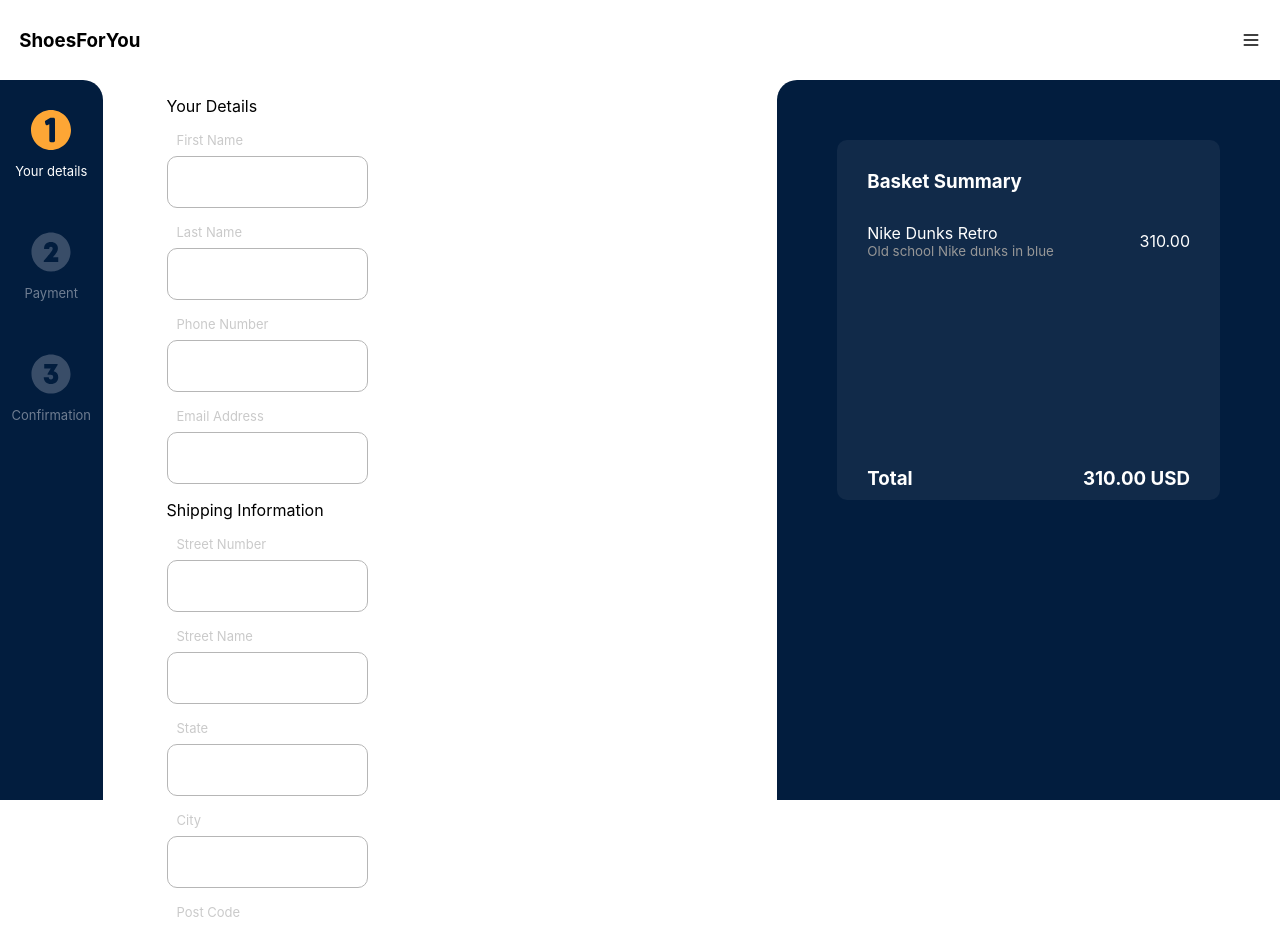
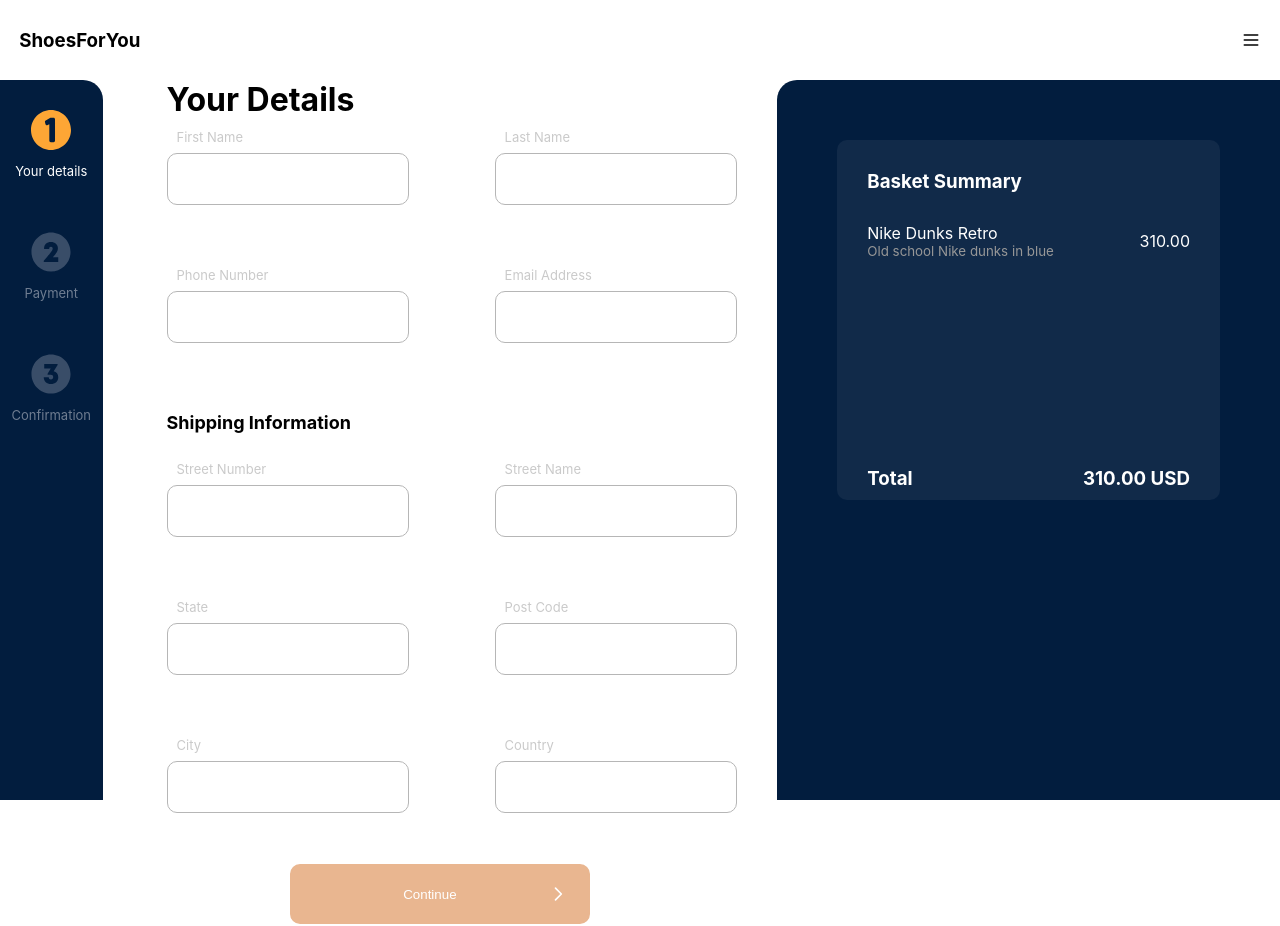
Before and after one commit to clyanide/airwallex-checkout-sample-ui, a React (Create React App) app: page /checkout in a window 1280 px wide. Shown: the top 926 px of the page. Built offline with nearby package versions, Linux system fonts and the light colour scheme.

Commit message:
style details page

```diff
--- a/src/components/checkout/YourDetails/YourDetails.module.scss
+++ b/src/components/checkout/YourDetails/YourDetails.module.scss
@@ -3,3 +3,61 @@
   padding-left: 5%;
   padding-right: 5%;
 }
+
+.heading {
+  font-size: xx-large;
+  font-weight: bold;
+  padding: 0px;
+  margin: 0;
+  padding: 0;
+}
+
+.subheading {
+  font-size: large;
+  font-weight: bold;
+}
+
+.fields {
+  display: flex;
+  flex-direction: column;
+}
+
+.buttons {
+  width: 100%;
+  display: flex;
+  flex-direction: row;
+  justify-content: center;
+}
+
+.row {
+  margin-top: 10px;
+  display: flex;
+  flex-direction: row;
+  justify-content: space-between;
+  p {
+    font-size: smaller;
+    color: red;
+    padding-left: 5px;
+    height: 25px;
+  }
+}
+
+.row1 {
+  width: 40%;
+}
+
+.row2 {
+  width: 40%;
+}
+
+.row3 {
+  width: 40%;
+}
+
+.row4 {
+  width: 40%;
+}
+
+.row5 {
+  width: 40%;
+}
--- a/src/components/checkout/YourDetails/YourDetails.tsx
+++ b/src/components/checkout/YourDetails/YourDetails.tsx
@@ -160,7 +160,7 @@ const YourDetails = ({ setDetailsConfirmed }: IProps) => {
 
   const handleOnBlur = (e : ChangeEvent<HTMLInputElement>, field: string) => {
     const errorMessage = inputIsValid(e.target.value, field);
-    if (errorMessage !== '') {
+    if (e.target.value !== '' && errorMessage !== '') {
       setInputErrorMessage({ ...inputErrorMessage, [field]: errorMessage });
       setInputComplete({ ...inputComplete, [field]: false });
     } else {
@@ -171,7 +171,9 @@ const YourDetails = ({ setDetailsConfirmed }: IProps) => {
 
   return (
     <div className={styles.body}>
-      <p>Your Details</p>
+      <p className={styles.heading}>Your Details</p>
+      <div className={styles.fields}>
+        <div className={styles.row}>
           <div className={styles.row1}>
             <TextField
               label="First Name"
@@ -183,6 +185,8 @@ const YourDetails = ({ setDetailsConfirmed }: IProps) => {
               onChange={(e) => handleOnChange(e, 'customer', 'firstName')}
               onBlur={(e) => handleOnBlur(e, 'firstName')}
             />
+          </div>
+          <div className={styles.row1}>
             <TextField
               label="Last Name"
               id="lastName"
@@ -194,6 +198,8 @@ const YourDetails = ({ setDetailsConfirmed }: IProps) => {
               onBlur={(e) => handleOnBlur(e, 'lastName')}
             />
           </div>
+        </div>
+        <div className={styles.row}>
           <div className={styles.row2}>
             <TextField
               label="Phone Number"
@@ -205,6 +211,9 @@ const YourDetails = ({ setDetailsConfirmed }: IProps) => {
               onChange={(e) => handleOnChange(e, 'customer', 'phone')}
               onBlur={(e) => handleOnBlur(e, 'phone')}
             />
+
+          </div>
+          <div className={styles.row2}>
             <TextField
               label="Email Address"
               id="email"
@@ -216,7 +225,9 @@ const YourDetails = ({ setDetailsConfirmed }: IProps) => {
               onBlur={(e) => handleOnBlur(e, 'email')}
             />
           </div>
-      <p>Shipping Information</p>
+        </div>
+        <p className={styles.subheading}>Shipping Information</p>
+        <div className={styles.row}>
           <div className={styles.row3}>
             <TextField
               label="Street Number"
@@ -228,6 +239,8 @@ const YourDetails = ({ setDetailsConfirmed }: IProps) => {
               onChange={(e) => handleOnChange(e, 'shipping', 'number')}
               onBlur={(e) => handleOnBlur(e, 'number')}
             />
+          </div>
+          <div className={styles.row3}>
             <TextField
               label="Street Name"
               id="street"
@@ -238,8 +251,9 @@ const YourDetails = ({ setDetailsConfirmed }: IProps) => {
               onChange={(e) => handleOnChange(e, 'shipping', 'street')}
               onBlur={(e) => handleOnBlur(e, 'street')}
             />
-
           </div>
+        </div>
+        <div className={styles.row}>
           <div className={styles.row4}>
             <TextField
               label="State"
@@ -251,6 +265,23 @@ const YourDetails = ({ setDetailsConfirmed }: IProps) => {
               onChange={(e) => handleOnChange(e, 'shipping', 'state')}
               onBlur={(e) => handleOnBlur(e, 'state')}
             />
+          </div>
+
+          <div className={styles.row4}>
+            <TextField
+              label="Post Code"
+              id="postCode"
+              error={inputErrorMessage.postCode !== ''}
+              errorMessage={inputErrorMessage.postCode}
+              mountable={false}
+              value={shippingDetails.postCode}
+              onChange={(e) => handleOnChange(e, 'shipping', 'postCode')}
+              onBlur={(e) => handleOnBlur(e, 'postCode')}
+            />
+          </div>
+        </div>
+        <div className={styles.row}>
+          <div className={styles.row5}>
             <TextField
               label="City"
               id="city"
@@ -260,16 +291,6 @@ const YourDetails = ({ setDetailsConfirmed }: IProps) => {
               value={shippingDetails.city}
               onChange={(e) => handleOnChange(e, 'shipping', 'city')}
               onBlur={(e) => handleOnBlur(e, 'city')}
-        />
-        <TextField
-          label="Post Code"
-          id="postCode"
-          error={inputErrorMessage.postCode !== ''}
-          errorMessage={inputErrorMessage.postCode}
-          mountable={false}
-          value={shippingDetails.postCode}
-          onChange={(e) => handleOnChange(e, 'shipping', 'postCode')}
-          onBlur={(e) => handleOnBlur(e, 'postCode')}
             />
           </div>
           <div className={styles.row5}>
@@ -283,9 +304,12 @@ const YourDetails = ({ setDetailsConfirmed }: IProps) => {
               onChange={(e) => handleOnChange(e, 'shipping', 'country')}
               onBlur={(e) => handleOnBlur(e, 'country')}
             />
-        <p>[SelectShippingMethod]</p>
           </div>
+        </div>
+        <div className={styles.buttons}>
           <ContinueButton onClick={handleNextButton} label="Continue" disabled={!allElementsComplete} />
+        </div>
+      </div>
     </div>
   );
 };
--- a/src/components/inputs/TextField/TextField.module.scss
+++ b/src/components/inputs/TextField/TextField.module.scss
@@ -8,9 +8,9 @@
   padding-top: 10px;
   padding-bottom: 10px;
   padding-left: 20px;
-
+  width: 100%;
   &:focus {
-      outline: none;
+    outline: none;
   }
 }
 
```
Lines whose indentation alone changed are shown as unchanged.
